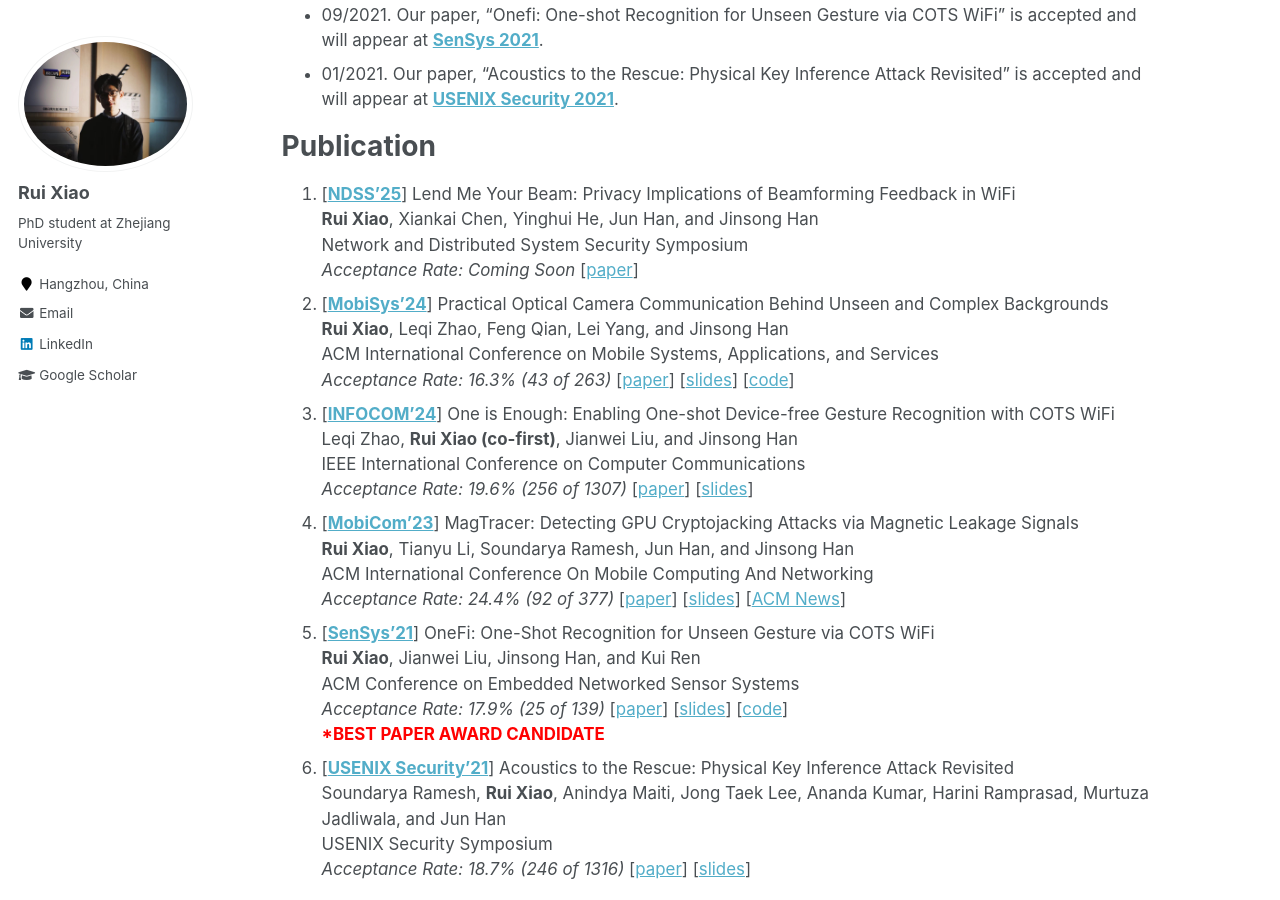
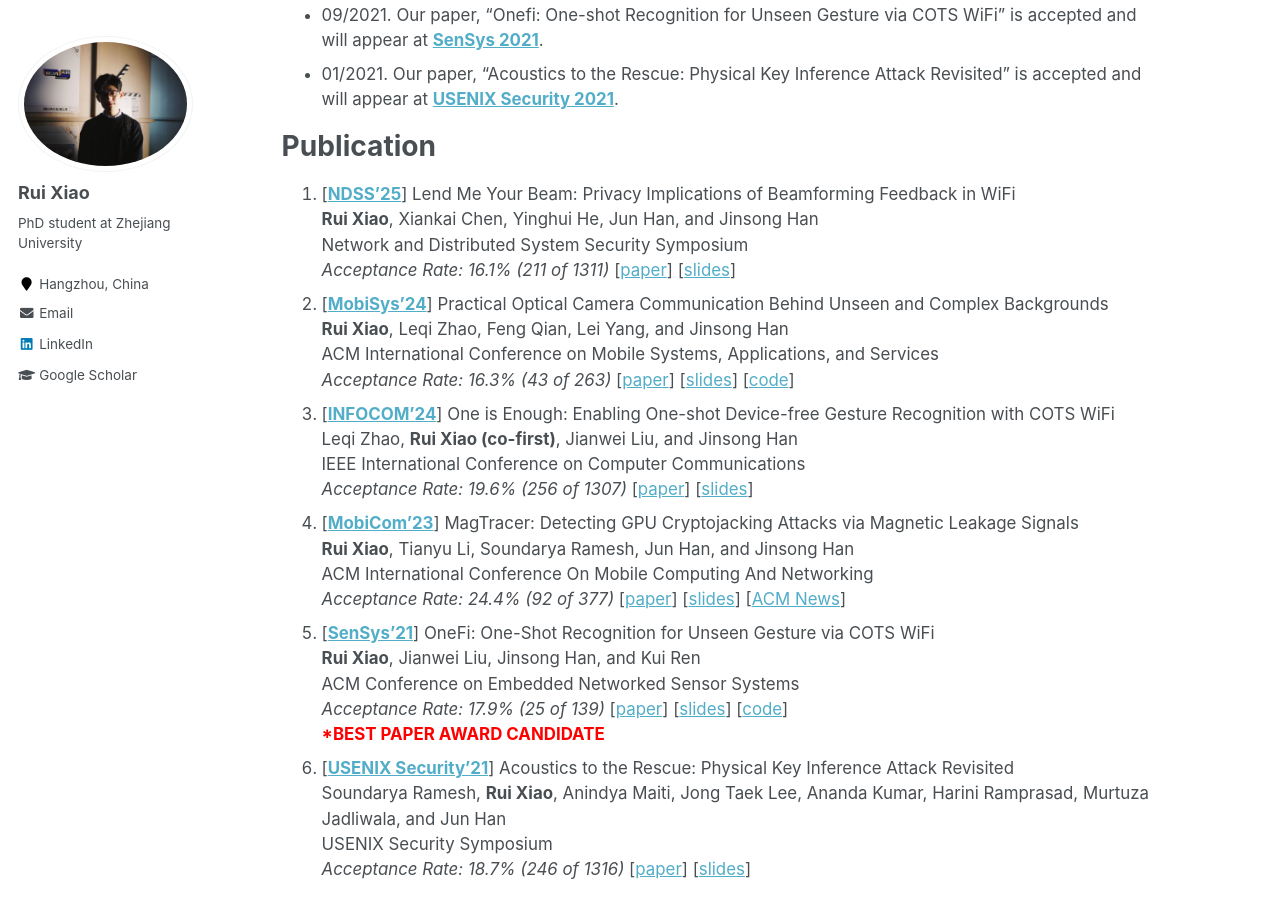
Before and after one commit to ruixiao24/ruixiao24.github.io, a Jekyll site: the page built from _pages/about.md, in a window 1280 px wide and 900 px high, scrolled down 585 px. Built offline with Jekyll 4.4.1, drawn with Linux system fonts in a browser that asks for light colours.

Commit message:
Update about.md

```diff
--- a/_pages/about.md
+++ b/_pages/about.md
@@ -26,7 +26,7 @@
 1. [**[NDSS'25](https://www.ndss-symposium.org/ndss2025/)**] Lend Me Your Beam: Privacy Implications of Beamforming Feedback in WiFi
    **Rui Xiao**, Xiankai Chen, Yinghui He, Jun Han, and Jinsong Han
    Network and Distributed System Security Symposium
-   *Acceptance Rate: Coming Soon* [[paper](https://ruixiao24.github.io/files/leakybeam-ndss25.pdf)]
+   *Acceptance Rate: 16.1% (211 of 1311)* [[paper](https://ruixiao24.github.io/files/leakybeam-ndss25.pdf)] [[slides](https://ruixiao24.github.io/files/leakybeam-ndss-slides.pdf)]
 1. [**[MobiSys'24](https://sigmobile.org/mobisys/2024/)**] Practical Optical Camera Communication Behind Unseen and Complex Backgrounds
     **Rui Xiao**, Leqi Zhao, Feng Qian, Lei Yang, and Jinsong Han
     ACM International Conference on Mobile Systems, Applications, and Services
```
